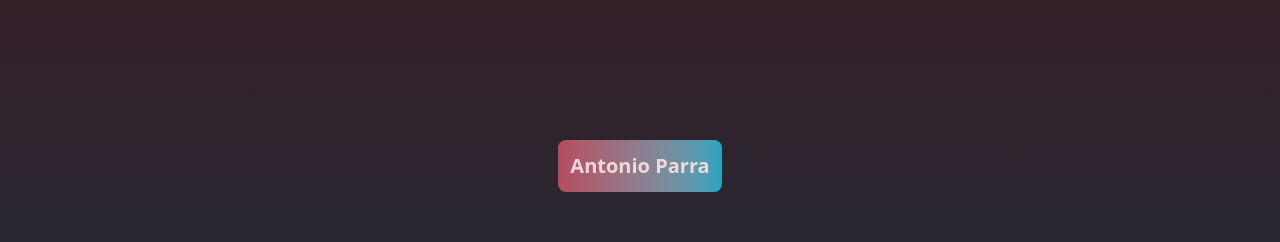
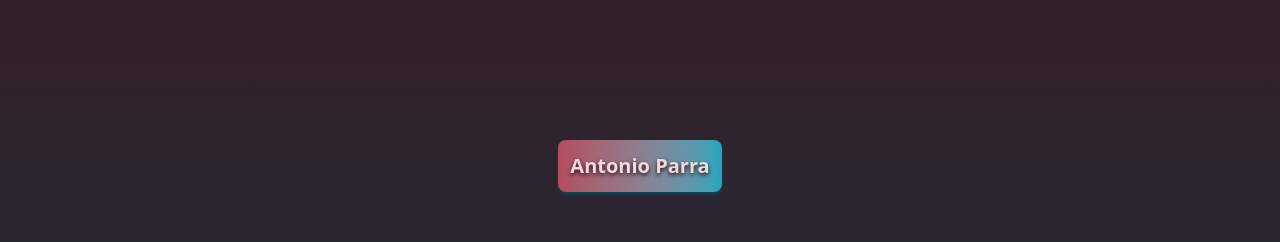
Before and after one commit to AntBPV/Portfolio-AntBPV, a Next.js app: page / in a window 1280 px wide. Shown: the part 234-476 px from the top of the page. Built offline with nearby package versions, Linux system fonts and the light colour scheme.

Commit message:
added-shadows-to-text

```diff
--- a/src/app/globals.css
+++ b/src/app/globals.css
@@ -6,4 +6,7 @@
   --color-primary: hsl(348, 41%, 50%);
   --color-secondary: hsl(189, 73%, 43%);
   --color-txt: hsl(353 53% 90%);
+
+  --drop-shadow-text: 0 2px 2px hsl(345, 50%, 10%);
+  --shadow-figure: 0 3px 3px hsl(197, 60%, 20%);
 }
--- a/src/app/page.tsx
+++ b/src/app/page.tsx
@@ -1,9 +1,11 @@
 export default function Home() {
   return (
     <main className="flex h-screen w-screen flex-col items-center justify-center bg-gradient-to-b from-back-primary to-back-secondary">
-      <span className="p-3 mt-5 mb-5 align-middle bg-gradient-to-r from-primary to-secondary rounded-lg">
-        <h1 className="text-xl font-bold text-txt">Antonio Parra</h1>
-      </span>
+      <section className="p-3 mt-5 mb-5 align-middle bg-gradient-to-r from-primary to-secondary rounded-lg shadow-figure">
+        <h1 className="text-xl font-bold text-txt drop-shadow-text">
+          Antonio Parra
+        </h1>
+      </section>
     </main>
   );
 }
```
